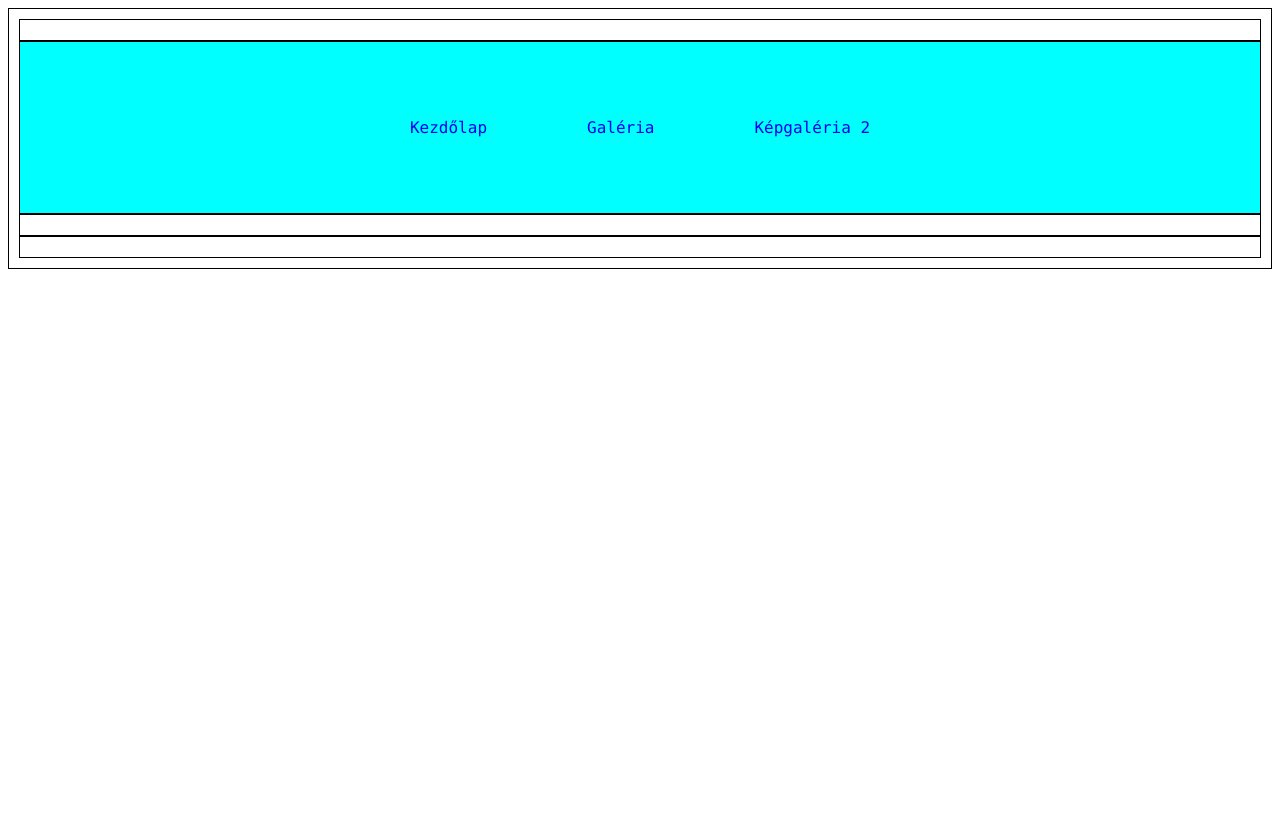
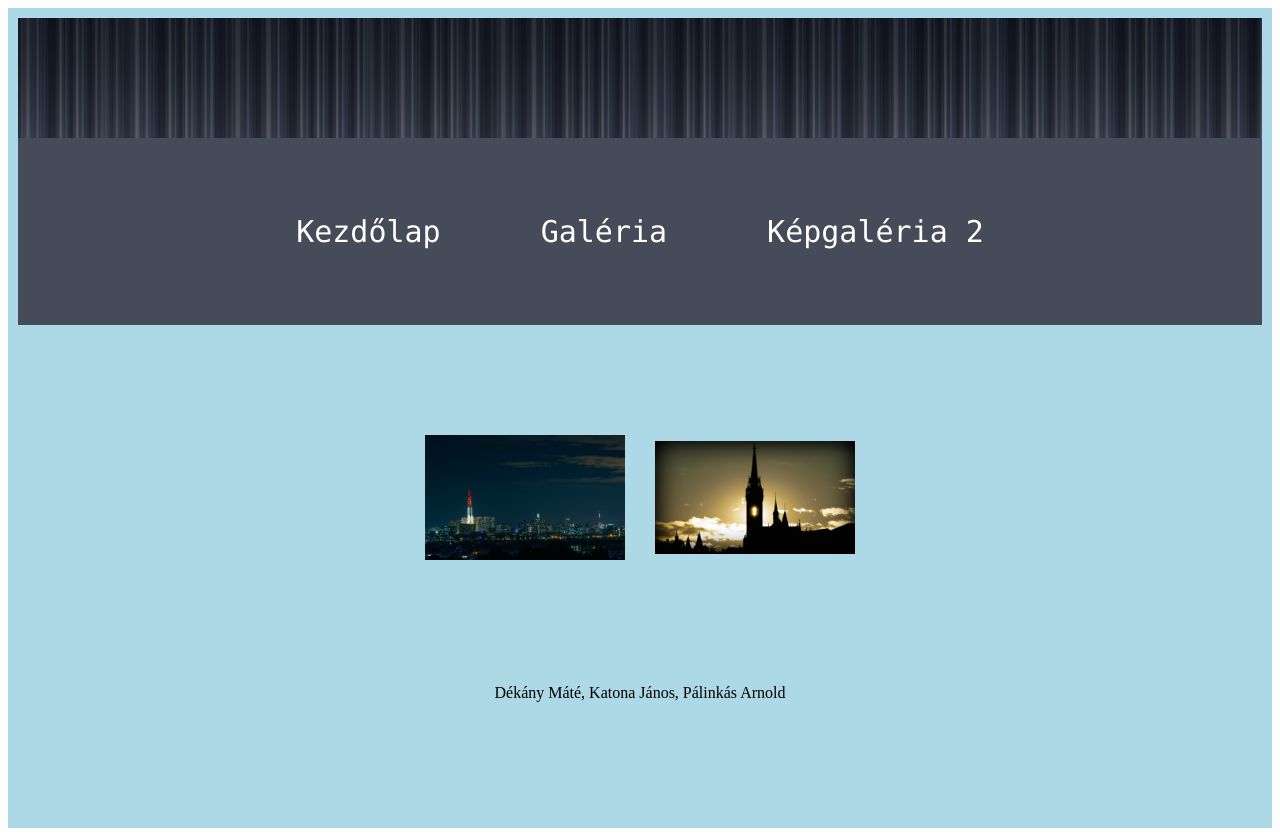
Before and after one commit to janos0348/Munka_csopiba, a plain HTML site: page index.html in a window 1280 px wide. Before the commit the page ends 800 px from the top, so only its background shows below. Drawn offline with Linux system fonts and the light colour scheme.

Commit message:
ott van geca

```diff
--- a/index.html
+++ b/index.html
@@ -21,11 +21,16 @@
                 <li><a href="galeria2.html">Képgaléria 2</a></li>
             </ul>
         </nav>
-        <article>
-
-        </article>
+        <section>
+            <article>
+                <a href="galeria1"><img src="kepek/kep1.jpg" alt=""></a>
+            </article>
+            <article>
+                <a href="galeria2"><img src="kepek/kep2.jpg" alt=""></a>
+            </article>
+        </section>
         <footer>
-
+            Dékány Máté, Katona János, Pálinkás Arnold
         </footer>
     </main>
 </body>
--- a/stilus.css
+++ b/stilus.css
@@ -1,6 +1,31 @@
 header, main, article, nav, footer {
-    border: 1px solid black;
     padding: 10px;
+}
+main{
+    height: 100vh;
+    background-color: lightblue;
+}
+
+footer {
+    text-align: center;
+}
+
+header {
+    background-image: url("kepek/header.jpg");
+    height: 100px;
+}
+
+section {
+    display: flex;
+    flex-direction: row;
+    justify-content: center;
+    gap: 10px;
+    align-items: center;
+    padding: 100px;
+}
+
+img {
+    width: 200px;
 }
 
 nav a {
@@ -8,6 +33,8 @@ nav a {
     display: inline-block;
     padding: 50px;
     font-family: "Lucida Console",monospace;
+    font-size: 30px;
+    color: white;
 }
 
 nav ul {
@@ -25,5 +52,5 @@ nav ul {
 }
 
 nav {
-    background-color: aqua;
+    background-color: #464b59;
 }
```
Also changed, not shown: kepek/header.jpg (added), kepek/kep1.jpg (added), kepek/kep2.jpg (added).
